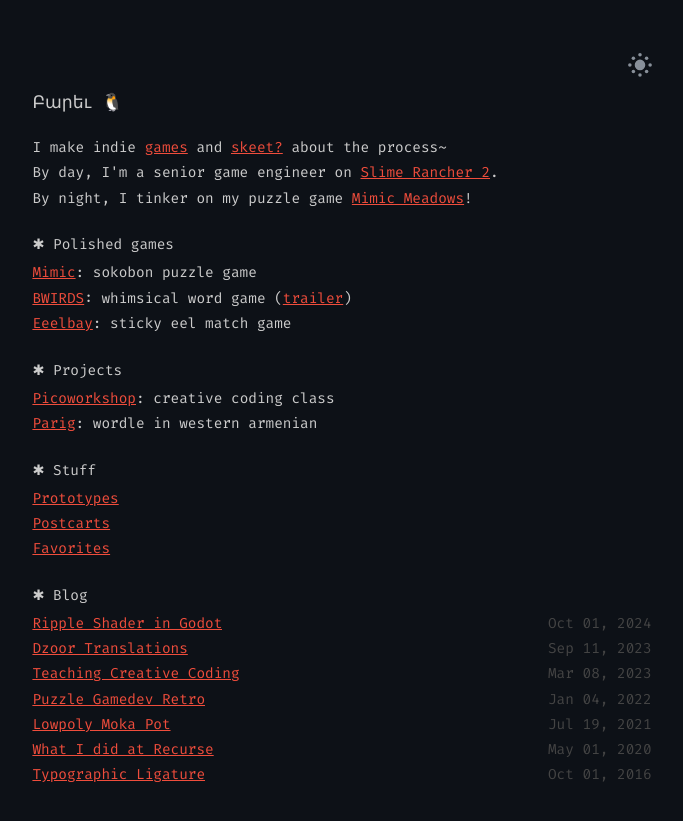
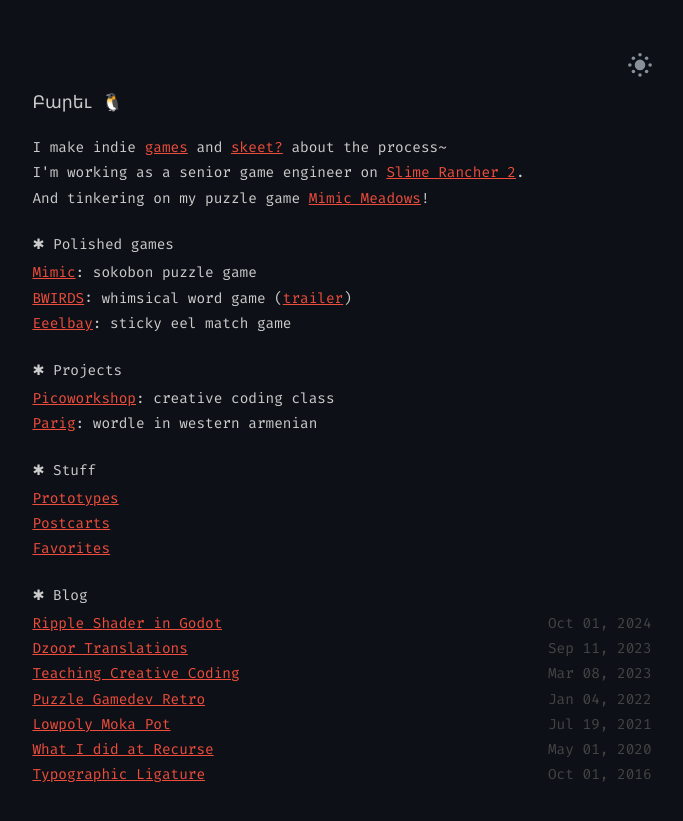
Before and after one commit to sourencho/sourencho.github.io, a Jekyll site: the page built from index.html, in a window 1280 px wide. Shown: the top 821 px of the page, without its empty margins (298-981 px from the left). Built offline with Jekyll 4.4.1, drawn with Linux system fonts in a browser that asks for light colours.

Commit message:
Update index.html

```diff
--- a/index.html
+++ b/index.html
@@ -13,9 +13,9 @@
         I make indie <a href="https://sourencho.itch.io/">games</a> and <a href="https://bsky.app/profile/sourencho.com">skeet?</a> about the process~
     </p>
     <p>
-        By day, I'm a senior game engineer on <a href="https://store.steampowered.com/app/1657630/Slime_Rancher_2/" target="_blank">Slime Rancher 2</a>.
+        I'm working as a senior game engineer on <a href="https://store.steampowered.com/app/1657630/Slime_Rancher_2/" target="_blank">Slime Rancher 2</a>.
       <br>
-        By night, I tinker on my puzzle game <a href="https://store.steampowered.com/app/4136640/Mimic_Meadows/"> Mimic Meadows</a>!
+        And tinkering on my puzzle game <a href="https://store.steampowered.com/app/4136640/Mimic_Meadows/"> Mimic Meadows</a>!
     </p>
 </section>
 
```
